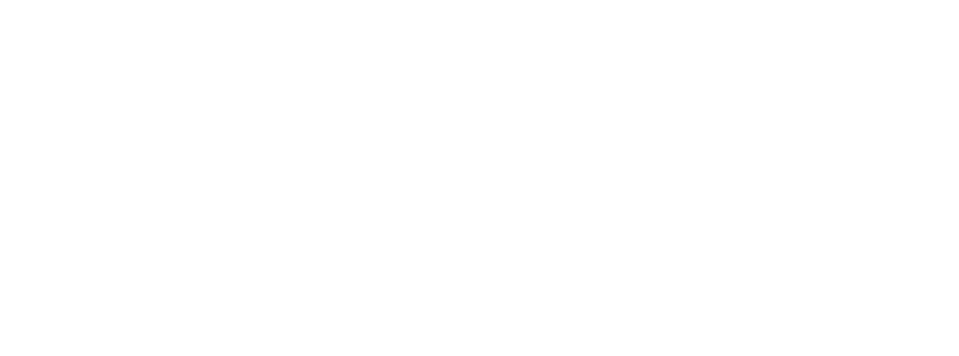
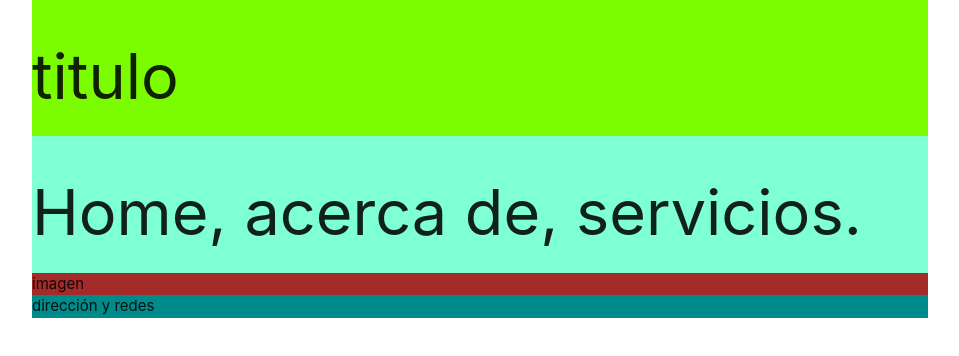
Before and after one commit to luisasierrap/CRMSanMartin, an Angular app: page / in a window 1280 px wide. Shown: the top 356 px of the page, without its empty margins (160-1119 px from the left). Built offline with nearby package versions, Linux system fonts and the light colour scheme.

Commit message:
CRMSanMartin

```diff
--- a/src/app/app.component.css
+++ b/src/app/app.component.css
@@ -0,0 +1,27 @@
+.containter{
+
+
+border: 1px solid chartreuse;
+justify-content: center;
+flex:end;
+}
+
+.header{
+
+    display:flex;
+    background-color:lawngreen;
+}
+.content{
+
+    display:flex;
+    background-color: aquamarine;
+
+}
+.content2{
+    display:flex;
+    background-color: brown;
+}
+.footer{
+    display:flex;
+    background-color:darkcyan;
+}
--- a/src/app/app.component.html
+++ b/src/app/app.component.html
@@ -1,5 +1,18 @@
+<div class ="container">
+    <div class ="header">
+        <h1>titulo</h1>
+    </div>
 
+    <div class="content">
+        <h1>Home, acerca de, servicios.</h1>
+    </div>
 
-
+    <div class="content2">
+        imagen
+        </div>
+    <div class="footer">
+        dirección y redes
+    </div>
+</div>
 
 <router-outlet></router-outlet>
```
Also changed, not shown: logo.jpg (added).
